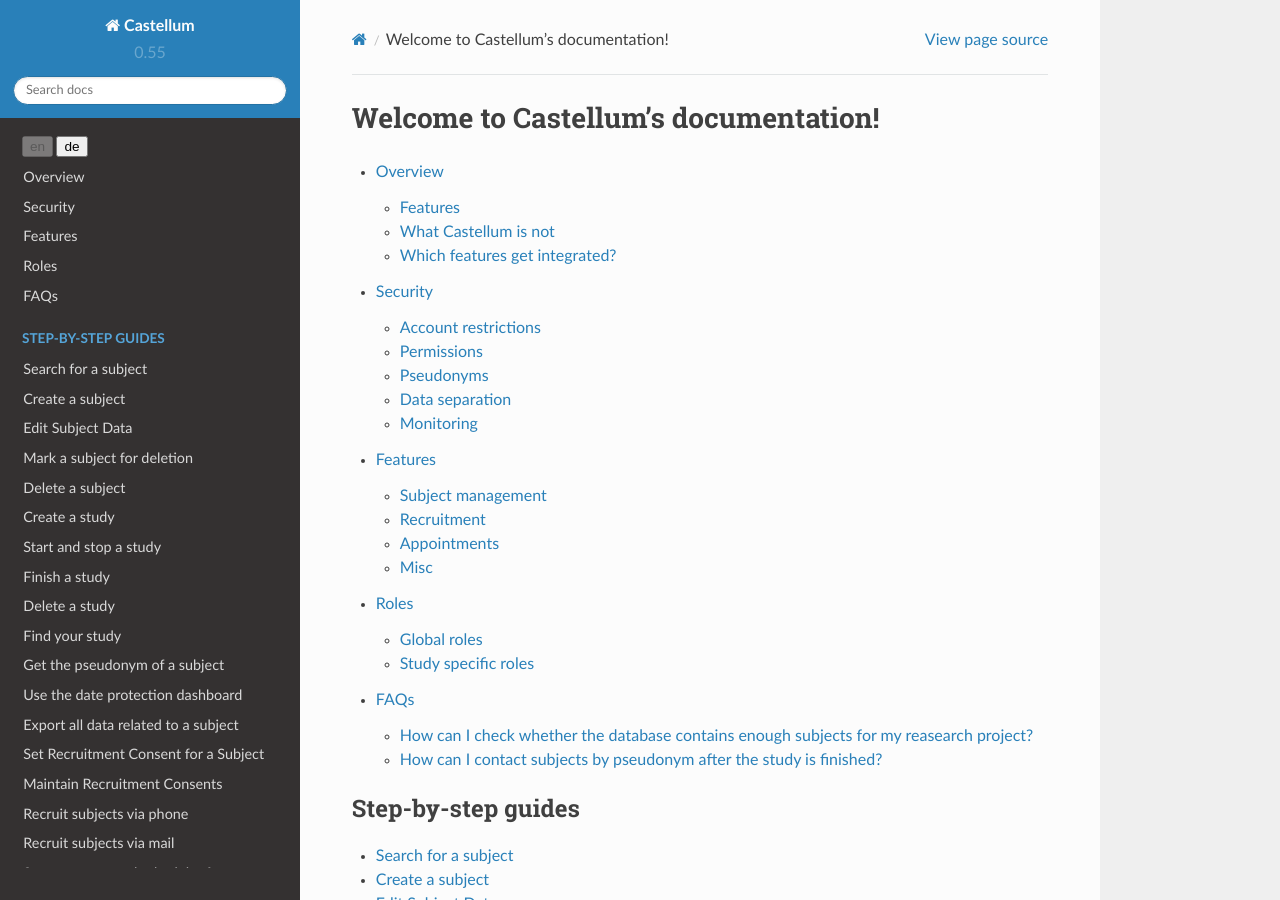
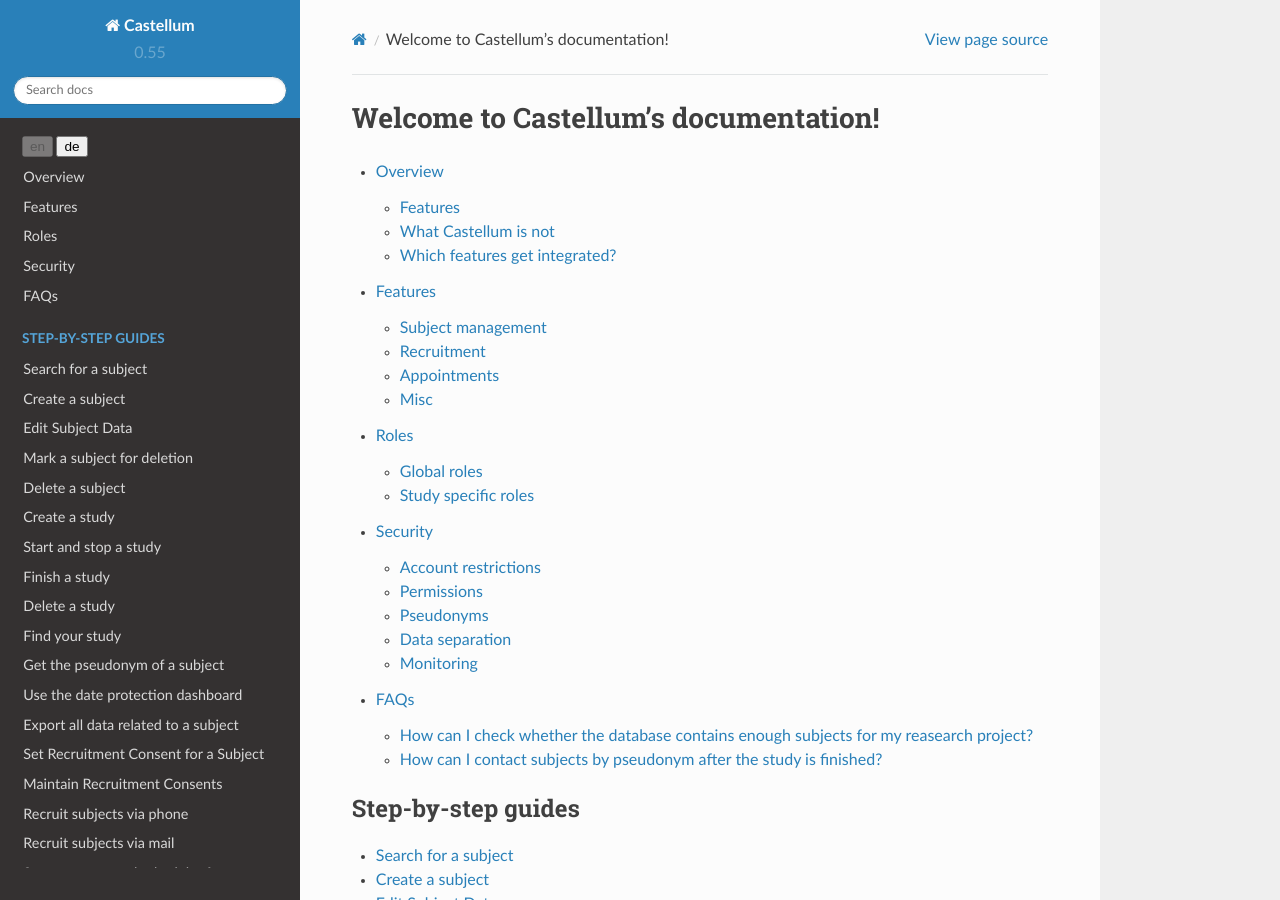
Before and after one commit to DouglasNeuroInformatics/castellum, a Sphinx documentation site: the page built from source/index.rst, in a window 1280 px wide and 900 px high. Built offline with Sphinx 7.4.7 and the Read the Docs theme 2.0.0, drawn with Linux system fonts in a browser that asks for light colours.

```diff
--- a/source/index.rst
+++ b/source/index.rst
@@ -10,9 +10,9 @@ Welcome to Castellum's documentation!
    :maxdepth: 2
 
    overview
-   security
    features
    roles
+   security
    faqs
 
 .. toctree::
```
